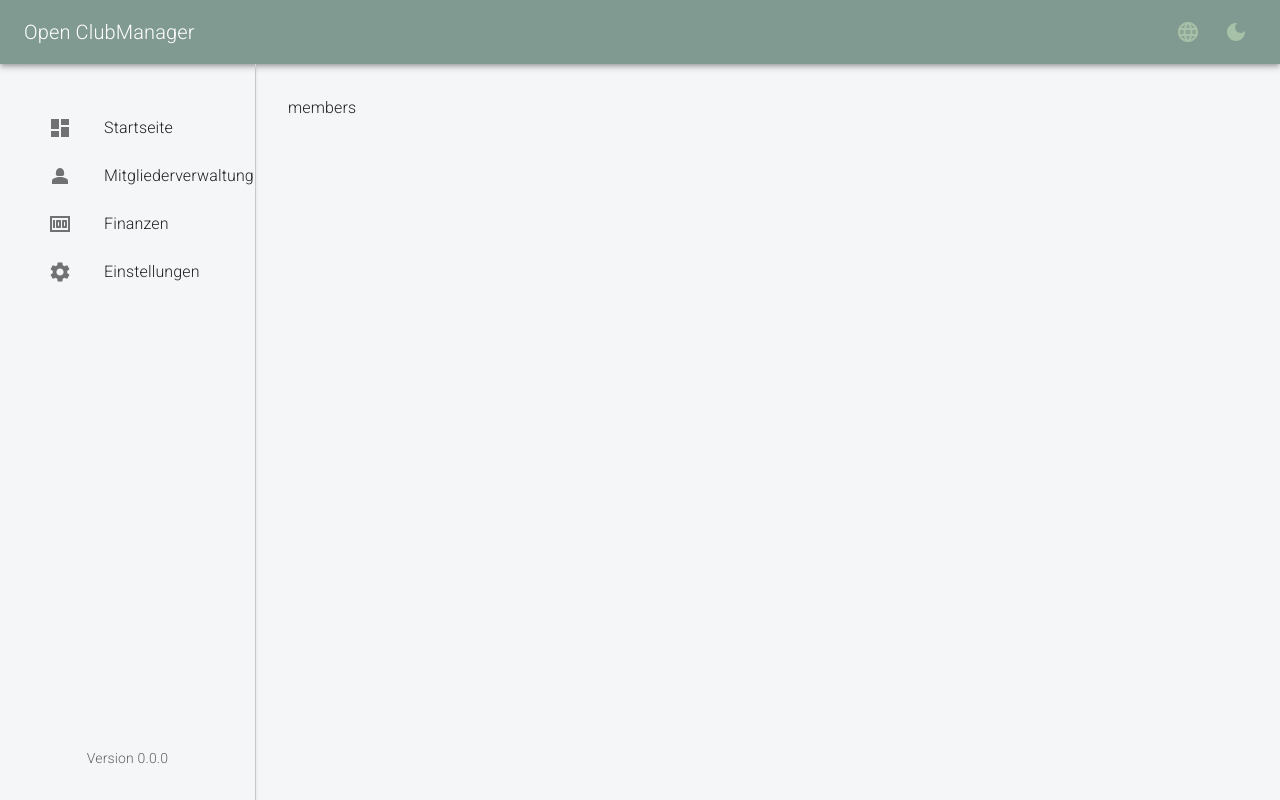
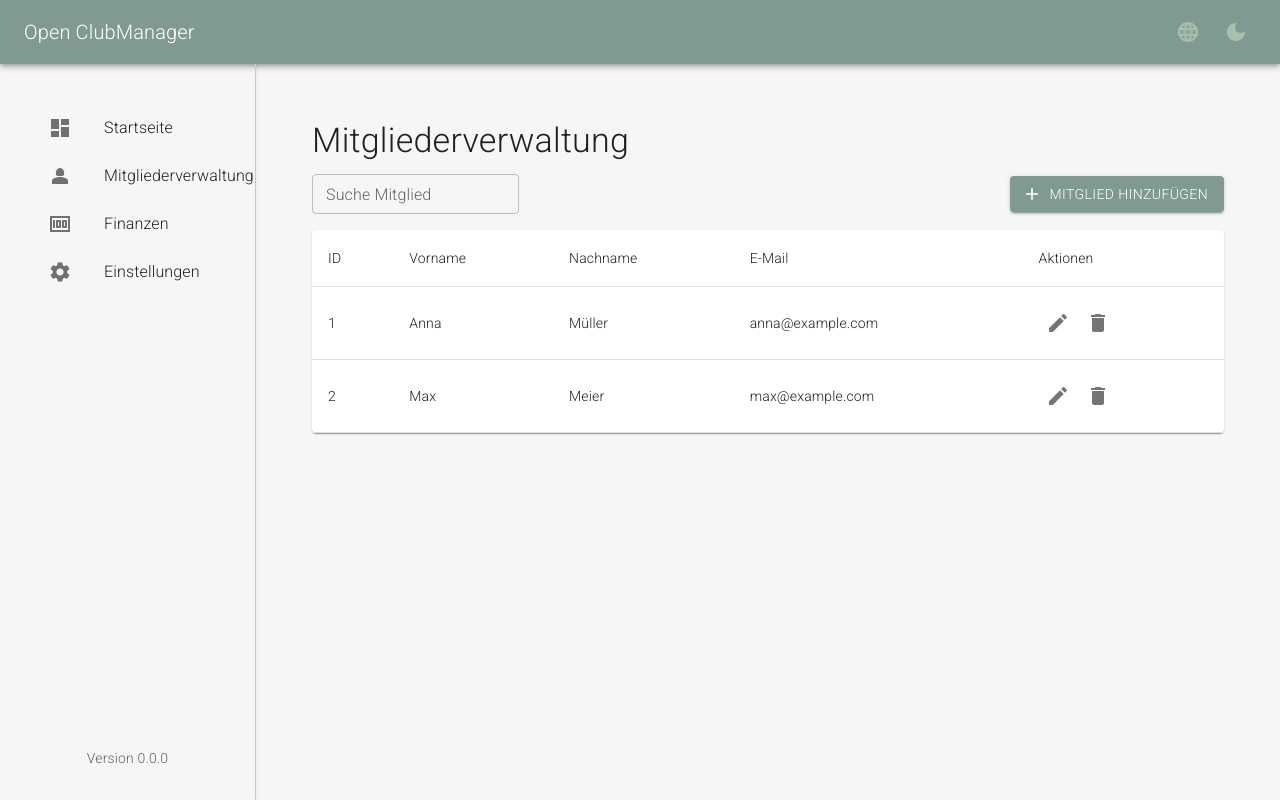
Before and after one commit to Waschndolos/open-clubmanager, a React (Vite) app in the folder frontend/: page /members in a window 1280 px wide. Built offline with nearby package versions, Linux system fonts and the light colour scheme.

Commit message:
Creating member table (#26)
* initial table

* translate btn

* Implementing member table

---------

Co-authored-by: manu <killear@gmx.de>

```diff
--- /dev/null
+++ b/frontend/src/components/members/MemberTable.tsx
@@ -0,0 +1,50 @@
+import {Delete, Edit } from "@mui/icons-material";
+import {IconButton, Paper, Table, TableBody, TableCell, TableHead, TableRow} from "@mui/material";
+import {Member} from "./types";
+import {useTranslation} from "react-i18next";
+
+type MemberTableProps = {
+    members: Member[];
+};
+
+export default function MemberTable({members}: MemberTableProps) {
+    const { t } = useTranslation();
+    const visibleKeys = Object.keys(members[0]) as (keyof Member)[];
+    return(
+        <Paper>
+            <Table>
+                <TableHead>
+                    <TableRow>
+                        {visibleKeys.map((key) => (
+                            <TableCell key={key}>{t("members.table.header." + key)}</TableCell>
+                        ))}
+                        <TableCell>{t("members.table.header.actions")}</TableCell>
+                    </TableRow>
+                </TableHead>
+                <TableBody>
+                    {members.map((member,index) => (
+                        <TableRow key={index}>
+                            {visibleKeys.map((key)=> (
+                                <TableCell key={key as string}>
+                                    {formatValue(member[key])}
+                                </TableCell>
+                            ))}
+                            <TableCell>
+                                <IconButton><Edit /></IconButton>
+                                <IconButton><Delete /></IconButton>
+                            </TableCell>
+                        </TableRow>
+                    ))}
+
+                </TableBody>
+            </Table>
+        </Paper>
+    )
+}
+
+function formatValue(value: unknown): string {
+    if (value instanceof Date) return value.toLocaleDateString();
+    if (typeof value === "string" || typeof value === "number") return value.toString();
+    if (value === undefined || value === null) return "-";
+    return JSON.stringify(value);
+}
--- a/frontend/src/components/members/Members.tsx
+++ b/frontend/src/components/members/Members.tsx
@@ -1,4 +1,42 @@
+import {Button, TextField, Typography } from "@mui/material";
+import Box from "@mui/material/Box";
+import {useTranslation} from "react-i18next";
+import MemberTable from "./MemberTable";
+import {Member} from "./types";
+import { Add } from "@mui/icons-material";
+import {useState} from "react";
+
+const mockMembers: Member[] = [
+    { id: 1, firstName: "Anna", lastName: "Müller", email: "anna@example.com"},
+    { id: 2, firstName: "Max", lastName: "Meier", email: "max@example.com" },
+];
 
 export default function Members() {
-    return ("members")
+    const [members] = useState<Member[]>(mockMembers);
+    const [search, setSearch] = useState("");
+    const { t } = useTranslation();
+    const filtered = members.filter(m =>
+        m.firstName?.toLowerCase().includes(search.toLowerCase())
+    );
+    return (
+        <Box p={3}>
+            <Typography variant="h4" gutterBottom>
+                {t("members.title")}
+            </Typography>
+            <Box display="flex" justifyContent="space-between" alignItems="center" mb={2}>
+                <TextField
+                    label= {t("members.search")}
+                    variant="outlined"
+                    size="small"
+                    value={search}
+                    onChange={(e) => setSearch(e.target.value)}
+                />
+                <Button variant="contained" startIcon={<Add />}>
+                    {t("members.create")}
+                </Button>
+            </Box>
+            <MemberTable members={filtered}/>
+        </Box>
+
+            )
 }
--- /dev/null
+++ b/frontend/src/components/members/types.ts
@@ -0,0 +1,21 @@
+export type Member = {
+    id:                 number
+    number?:            number
+    firstName?:         string
+    lastName?:          string
+    email:              string
+    birthday?:          string
+    phone?:             string
+    phoneMobile?:       string
+    comment?:           string
+    entryDate?:         Date
+    exitDate?:          Date
+    street?:            string
+    postalCode?:        string
+    city?:              string
+    state?:             string
+    accountHolder?:     string
+    iban?:              string
+    bic?:               string
+    bankName?:          string
+}
--- a/frontend/src/i18n/de.json
+++ b/frontend/src/i18n/de.json
@@ -20,5 +20,19 @@
       "title": "Einstellungen",
       "description": "Konfiguriere dir Open Clubmanager so wie du es brauchst."
     }
+  },
+  "members": {
+    "title": "Mitgliederverwaltung",
+    "search": "Suche Mitglied",
+    "create": "Mitglied hinzufügen",
+    "table": {
+      "header": {
+        "id": "ID",
+        "firstName": "Vorname",
+        "lastName": "Nachname",
+        "email": "E-Mail",
+        "actions": "Aktionen"
+      }
+    }
   }
 }
--- a/frontend/src/i18n/en.json
+++ b/frontend/src/i18n/en.json
@@ -20,5 +20,19 @@
       "title": "Settings",
       "description": "Configure Open Clubmanager to suit your needs."
     }
+  },
+  "members": {
+    "title": "Member Management",
+    "search": "Search Member",
+    "create": "Create Member",
+    "table": {
+      "header": {
+        "id": "ID",
+        "firstName": "Firstname",
+        "lastName": "Lastname",
+        "email": "Email",
+        "actions": "Actions"
+      }
+    }
   }
 }
```
